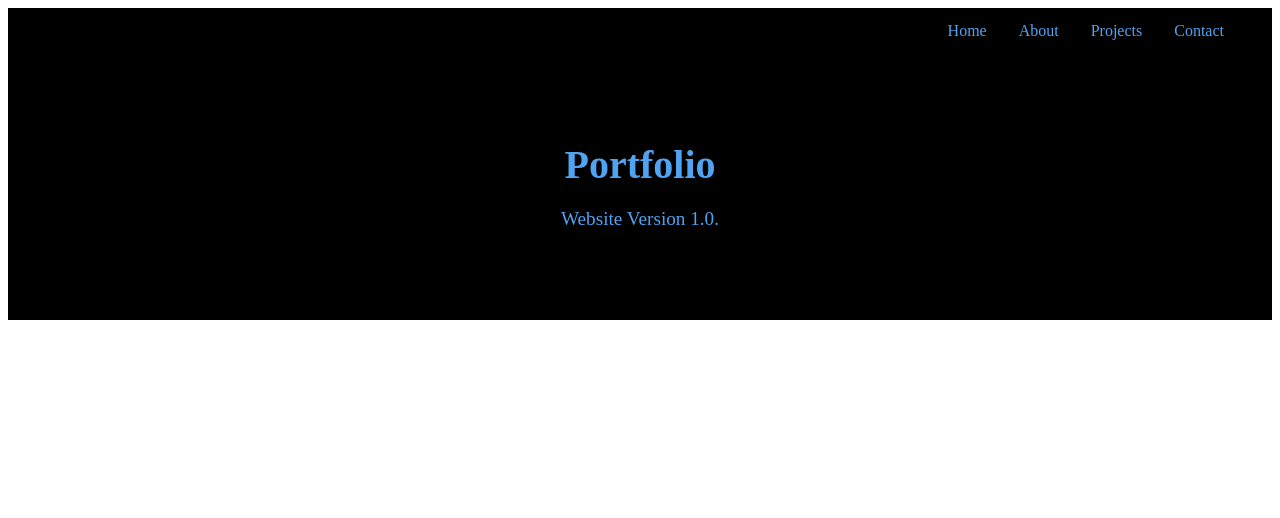
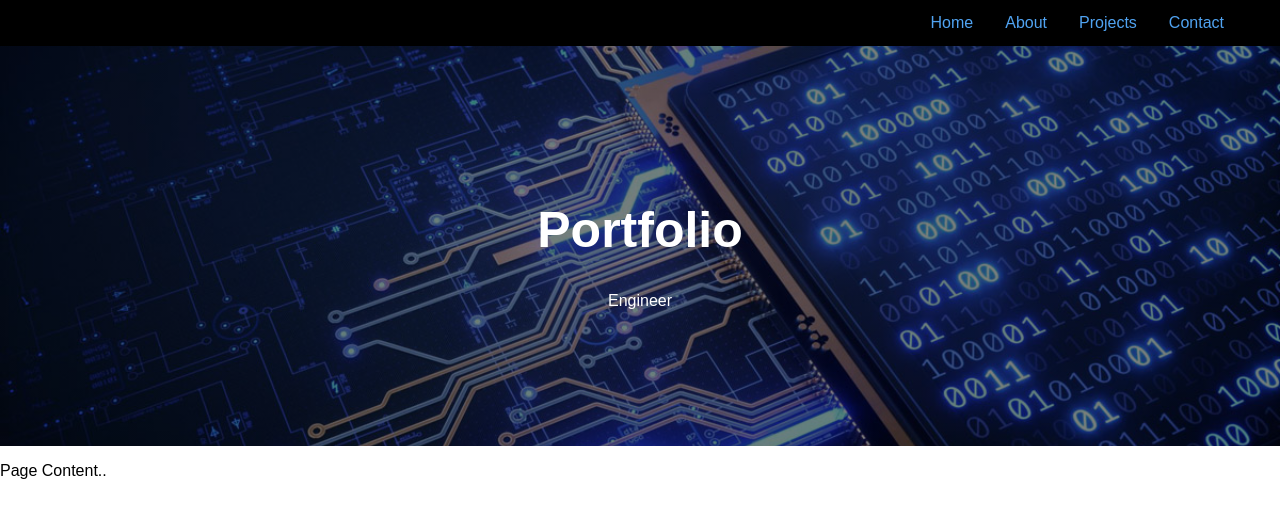
Before and after one commit to Amant-Kaur/Amant-Kaur.github.io, a plain HTML site: page index.html in a window 1280 px wide. Drawn offline with Linux system fonts and the light colour scheme.

Commit message:
Image Upload Test 1.1

```diff
--- a/index.html
+++ b/index.html
@@ -20,24 +20,42 @@
   <title>Portfolio</title>
   <style>
 
-    .hero {
-      background-image: url('image_one.jpg');
-      background-size: cover;
+    body, html {
+      height: 100%;
+      margin: 0;
+      font-family: Arial, Helvetica, sans-serif;
+    }
+
+    .hero-image {
+      background-image: linear-gradient(rgba(0, 0, 0, 0.5), rgba(0, 0, 0, 0.5)), url("image_one.jpg");
+      height: 50%;
       background-position: center;
       background-repeat: no-repeat;
-      color: rgb(80, 163, 241);
+      background-size: cover;
+      position: relative;
+    }
+
+    .hero-text {
       text-align: center;
-      padding: 100px 20px;
+      position: absolute;
+      top: 50%;
+      left: 50%;
+      transform: translate(-50%, -50%);
+      color: white;
     }
 
   </style>
 </head>
 <body>
 
-  <div style="background-color: #000000; color: rgb(80, 163, 241); padding: 60px 20px; text-align: center;">
-      <h1 style="font-size: 2.5em; margin-bottom: 20px;">Portfolio</h1>
-      <p style="font-size: 1.2em; max-width: 800px; margin: 0 auto 30px;">Website Version 1.0.</p>
+<div class="hero-image">
+  <div class="hero-text">
+    <h1 style="font-size:50px">Portfolio</h1>
+    <p>Engineer</p>
   </div>
+</div>
+
+<p>Page Content..</p>
 
 </body>
 </html>
```
